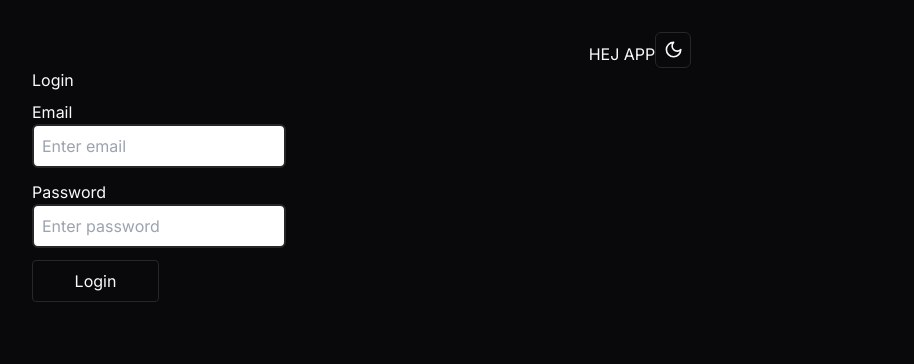
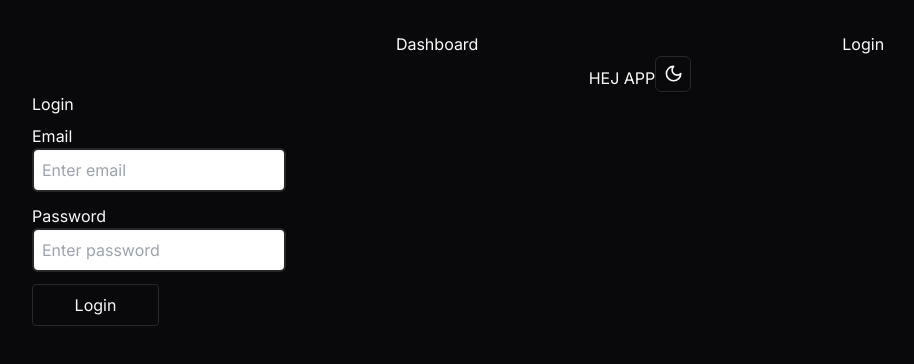
Before and after one commit to chas-academy/u09-fullstack-js-Superfelicia, a React (Vite) app in the folder frontend/: page /login in a window 1280 px wide. Shown: the top 364 px of the page, without its empty margins (0-914 px from the left). Built offline with nearby package versions, Linux system fonts and the light colour scheme.

Commit message:
Header and navbar

```diff
--- a/frontend/src/App.tsx
+++ b/frontend/src/App.tsx
@@ -1,10 +1,12 @@
 import { Outlet } from 'react-router-dom'
 import './App.css'
 import { ModeToggle } from './components/ModeToggle'
+import Header from './components/Header'
 
 function App() {
     return (
         <main>
+            <Header />
             HEJ APP
             <ModeToggle />
             <Outlet />
--- /dev/null
+++ b/frontend/src/components/Header.tsx
@@ -0,0 +1,12 @@
+import Navbar from "./Navbar"
+
+const Header = () => {
+
+    return (
+        <header>
+            <Navbar />
+        </header>
+    )
+}
+
+export default Header
--- /dev/null
+++ b/frontend/src/components/Navbar.tsx
@@ -0,0 +1,49 @@
+import { useUserStore } from '@/store/useUserStore'
+import { Link, useNavigate } from 'react-router-dom'
+
+const Navbar = () => {
+    const user = useUserStore((state) => state.user)
+    const clearUser = useUserStore((state) => state.clearUser)
+    const navigate = useNavigate()
+
+    const handleLogout = () => {
+        localStorage.removeItem('token')
+        clearUser()
+        navigate('/login')
+        console.log('Logged out')
+    }
+
+    const handleDashboardClick = () => {
+        if (user?.roles.includes('admin')) {
+            navigate('/admin-dashboard')
+        } else {
+            navigate('/dashboard')
+        }
+    }
+
+    return (
+        <nav className="w-full">
+            <ul className="w-full flex justify-evenly">
+                <li>
+                    <button onClick={handleDashboardClick}>Dashboard</button>
+                </li>
+                {user ? (
+                    <li className="flex space-x-4">
+                        <div>
+                            <p>{user.name}</p>
+                        </div>
+                        <div>
+                            <button onClick={handleLogout}>Logout</button>
+                        </div>
+                    </li>
+                ) : (
+                    <li>
+                        <Link to="/login">Login</Link>
+                    </li>
+                )}
+            </ul>
+        </nav>
+    )
+}
+
+export default Navbar
--- a/frontend/src/pages/dashboard/dashboardPage.tsx
+++ b/frontend/src/pages/dashboard/dashboardPage.tsx
@@ -1,17 +1,7 @@
-import { useNavigate } from 'react-router-dom'
 import { useUserStore } from '../../store/useUserStore'
 
 const DashboardPage = () => {
-    const navigate = useNavigate()
     const user = useUserStore((state) => state.user)
-    const clearUser = useUserStore((state) => state.clearUser)
-
-    const handleLogout = () => {
-        localStorage.removeItem('token')
-        clearUser()
-        navigate('/login')
-        console.log('Logged out')
-    }
 
     if (!user) return null
 
@@ -21,8 +11,6 @@ const DashboardPage = () => {
             <p>Welcome to your dashboard, {user.name}!</p>
             <p>Your email: {user.email}</p>
             <p>Your role: {user.roles.join(', ')}</p>
-
-            <button onClick={handleLogout}>Logout</button>
         </div>
     )
 }
```
